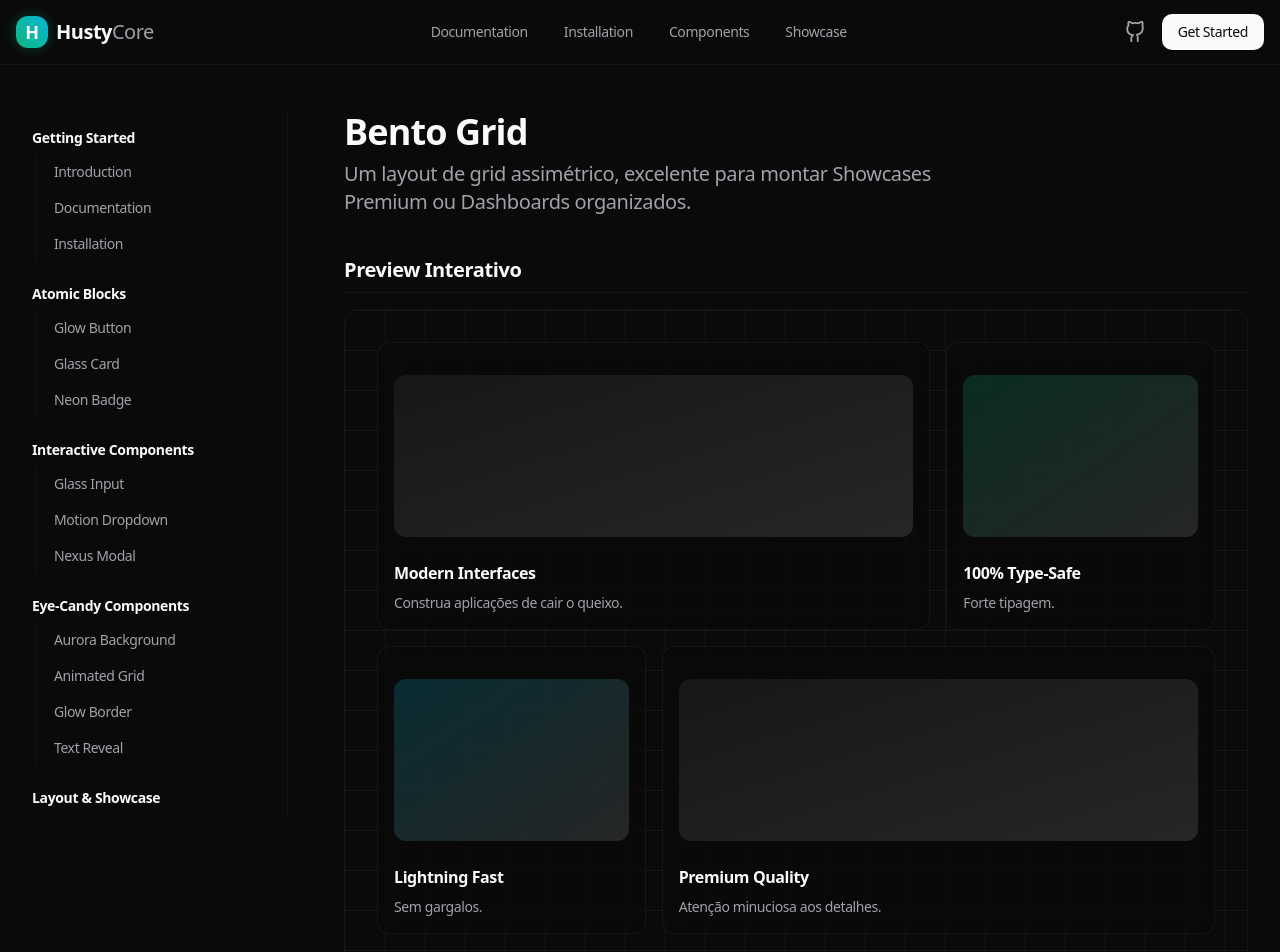
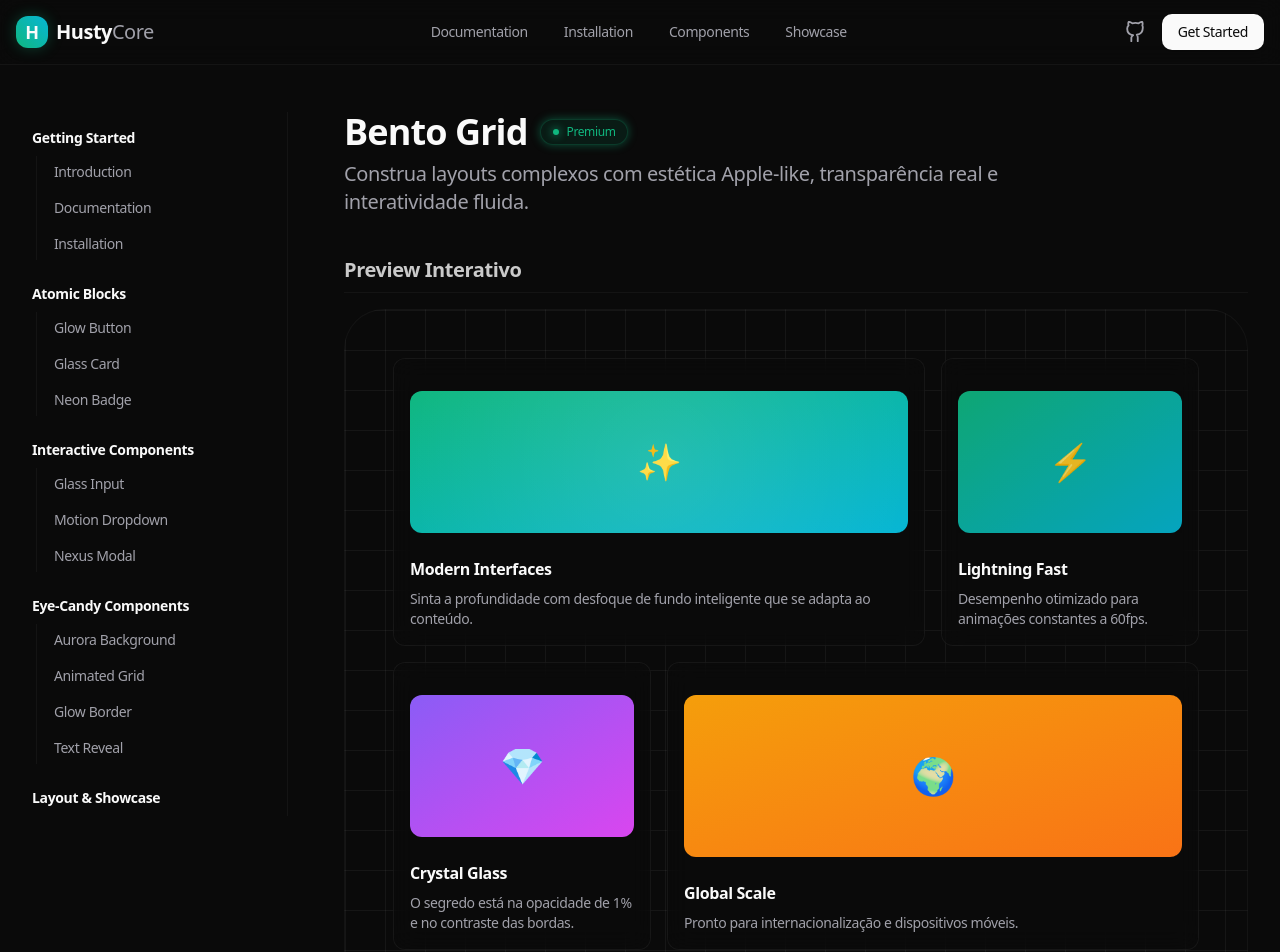
Before and after one commit to Husty-09/HustyCore, a Next.js app: page /components/bento-grid in a window 1280 px wide. Shown: the top 952 px of the page. Built offline with nearby package versions, Linux system fonts and the light colour scheme.

Commit message:
feat: overhaul BentoGrid component with premium glassmorphism styling and enhanced layout animations

```diff
--- a/src/app/components/bento-grid/page.tsx
+++ b/src/app/components/bento-grid/page.tsx
@@ -1,5 +1,9 @@
+"use client";
+
 import { BentoGrid, BentoItem } from "@/components/ui/bento-grid";
 import { CodeBlock } from "@/components/ui/code-block";
+import { NeonBadge } from "@/components/ui/neon-badge";
+import { motion } from "framer-motion";
 
 const previewCode = `import { BentoGrid, BentoItem } from "@/components/ui/bento-grid";
 
@@ -8,28 +12,17 @@ export function BentoGridDemo() {
     <BentoGrid className="max-w-4xl mx-auto">
       <BentoItem
         title="Modern Interfaces"
-        description="Construa aplicações de cair o queixo."
+        description="Construa aplicações de cair o queixo com desfoque nativo."
         className="md:col-span-2"
-        header={<div className="flex flex-1 w-full h-full min-h-[6rem] rounded-xl bg-gradient-to-br from-neutral-900 to-neutral-800" />}
+        header={<div className="flex flex-1 w-full h-full min-h-[6rem] rounded-xl bg-gradient-to-br from-primary to-secondary opacity-20" />}
       />
       <BentoItem
         title="100% Type-Safe"
-        description="Forte tipagem."
+        description="Forte tipagem para escala."
         className="md:col-span-1"
-        header={<div className="flex flex-1 w-full h-full min-h-[6rem] rounded-xl bg-gradient-to-br from-primary/20 to-neutral-800" />}
+        header={<div className="flex flex-1 w-full h-full min-h-[6rem] rounded-xl bg-gradient-to-br from-emerald-500 to-cyan-500 opacity-20" />}
       />
-      <BentoItem
-        title="Lightning Fast"
-        description="Sem gargalos."
-        className="md:col-span-1"
-        header={<div className="flex flex-1 w-full h-full min-h-[6rem] rounded-xl bg-gradient-to-br from-secondary/20 to-neutral-800" />}
-      />
-      <BentoItem
-        title="Premium Quality"
-        description="Atenção minuciosa aos detalhes."
-        className="md:col-span-2"
-        header={<div className="flex flex-1 w-full h-full min-h-[6rem] rounded-xl bg-gradient-to-br from-neutral-900 to-neutral-800" />}
-      />
+      {/* ... */}
     </BentoGrid>
   );
 }`;
@@ -54,7 +47,7 @@ export const BentoGrid = ({ className, children, ...props }: BentoGridProps) =>
   return (
     <div
       className={cn(
-        "grid md:auto-rows-[18rem] grid-cols-1 md:grid-cols-3 gap-4 max-w-7xl mx-auto",
+        "grid md:auto-rows-[minmax(18rem,auto)] grid-cols-1 md:grid-cols-3 gap-6 max-w-7xl mx-auto",
         className
       )}
       {...props}
@@ -75,17 +68,26 @@ export const BentoItem = ({
   return (
     <div
       className={cn(
-        "row-span-1 rounded-xl group/bento hover:shadow-xl transition duration-200 shadow-input dark:shadow-none p-4 dark:bg-background/40 dark:border-border/50 bg-white border border-transparent flex flex-col space-y-4 relative overflow-hidden backdrop-blur-md",
+        "row-span-1 rounded-3xl p-6 group/bento flex flex-col justify-between relative overflow-hidden transition-all duration-500 ease-out",
+        "bg-white/[0.01] dark:bg-white/[0.01] backdrop-blur-md",
+        "border border-white/10 dark:border-white/[0.03]",
+        "hover:shadow-[0_20px_40px_rgba(0,0,0,0.1)] dark:hover:shadow-[0_20px_40px_rgba(0,0,0,0.2)]",
         className
       )}
       {...props}
     >
-      <div className="absolute inset-0 bg-gradient-to-br from-primary/5 to-transparent pointer-events-none -z-10 opacity-50" />
-      {header}
-      <div className="group-hover/bento:translate-x-2 transition duration-200 mt-2">
-        {icon}
-        <div className="font-bold text-foreground mb-2 mt-2">{title}</div>
-        <div className="font-normal text-muted-foreground text-sm">{description}</div>
+      <div className="absolute inset-0 bg-gradient-to-br from-primary/[0.08] via-transparent to-transparent opacity-0 group-hover/bento:opacity-100 transition-opacity duration-500 pointer-events-none" />
+
+      <div className="flex-1 w-full h-full min-h-[8rem] mb-4 rounded-2xl overflow-hidden relative">
+        <div className="absolute inset-0 w-full h-full transition-transform duration-500 ease-out group-hover/bento:scale-110">
+          {header}
+        </div>
+      </div>
+
+      <div className="flex flex-col gap-2 transition-transform duration-500 ease-out group-hover/bento:-translate-y-1 relative z-10">
+        {icon && <div className="text-foreground/80">{icon}</div>}
+        <div className="font-bold text-lg text-foreground tracking-tight">{title}</div>
+        <div className="font-medium text-muted-foreground text-sm leading-relaxed">{description}</div>
       </div>
     </div>
   );
@@ -97,59 +99,75 @@ export default function BentoGridPage() {
 
       {/* Header */}
       <div className="flex flex-col gap-2">
-        <h1 className="text-4xl font-bold tracking-tight">Bento Grid</h1>
+        <div className="flex items-center gap-3">
+          <h1 className="text-4xl font-bold tracking-tight">Bento Grid</h1>
+          <NeonBadge variant="primary">Premium</NeonBadge>
+        </div>
         <p className="text-xl text-muted-foreground w-full max-w-2xl">
-          Um layout de grid assimétrico, excelente para montar Showcases Premium ou Dashboards organizados.
+          Construa layouts complexos com estética Apple-like, transparência real e interatividade fluida.
         </p>
       </div>
 
       {/* Preview Section */}
       <div className="flex flex-col gap-4">
-        <h3 className="text-xl font-semibold border-b border-border/40 pb-2">Preview Interativo</h3>
+        <h3 className="text-xl font-semibold border-b border-border/40 pb-2 text-foreground/80">Preview Interativo</h3>
 
-        <div className="w-full flex items-center justify-center p-8 border border-border/40 rounded-2xl bg-grid-pattern relative overflow-hidden">
-          <div className="absolute inset-0 bg-background/80 -z-10" />
+        <div className="w-full flex items-center justify-center p-6 md:p-12 border border-border/40 rounded-[2.5rem] bg-grid-pattern relative overflow-hidden bg-background">
+          <div className="absolute inset-0 bg-gradient-to-b from-background/0 via-background/80 to-background -z-10" />
 
-          <BentoGrid className="max-w-4xl w-full mx-auto">
+          <BentoGrid className="max-w-4xl w-full mx-auto relative z-10">
             <BentoItem
               title="Modern Interfaces"
-              description="Construa aplicações de cair o queixo."
+              description="Sinta a profundidade com desfoque de fundo inteligente que se adapta ao conteúdo."
               className="md:col-span-2"
-              header={<div className="flex flex-1 w-full h-full min-h-[6rem] rounded-xl bg-gradient-to-br from-neutral-900 to-neutral-800" />}
-            />
-            <BentoItem
-              title="100% Type-Safe"
-              description="Forte tipagem."
-              className="md:col-span-1"
-              header={<div className="flex flex-1 w-full h-full min-h-[6rem] rounded-xl bg-gradient-to-br from-primary/20 to-neutral-800" />}
+              header={
+                <div className="flex flex-1 w-full h-full min-h-[6rem] rounded-xl bg-gradient-to-br from-primary to-secondary relative flex-col items-center justify-center overflow-hidden">
+                    <div className="absolute inset-0 bg-[radial-gradient(circle_at_50%_50%,rgba(255,255,255,0.1),transparent)]" />
+                    <div className="text-4xl">✨</div>
+                </div>
+              }
             />
             <BentoItem
               title="Lightning Fast"
-              description="Sem gargalos."
+              description="Desempenho otimizado para animações constantes a 60fps."
               className="md:col-span-1"
-              header={<div className="flex flex-1 w-full h-full min-h-[6rem] rounded-xl bg-gradient-to-br from-secondary/20 to-neutral-800" />}
+              header={
+                <div className="flex flex-1 w-full h-full min-h-[6rem] rounded-xl bg-gradient-to-br from-emerald-500 to-cyan-500 flex-col items-center justify-center relative">
+                    <div className="absolute inset-0 bg-black/10" />
+                    <div className="text-4xl">⚡</div>
+                </div>
+              }
             />
             <BentoItem
-              title="Premium Quality"
-              description="Atenção minuciosa aos detalhes."
+              title="Crystal Glass"
+              description="O segredo está na opacidade de 1% e no contraste das bordas."
+              className="md:col-span-1"
+              header={
+                <div className="flex flex-1 w-full h-full min-h-[6rem] rounded-xl bg-gradient-to-br from-violet-500 to-fuchsia-500 flex-col items-center justify-center">
+                    <div className="text-4xl">💎</div>
+                </div>
+              }
+            />
+            <BentoItem
+              title="Global Scale"
+              description="Pronto para internacionalização e dispositivos móveis."
               className="md:col-span-2"
-              header={<div className="flex flex-1 w-full h-full min-h-[6rem] rounded-xl bg-gradient-to-br from-neutral-900 to-neutral-800" />}
+              header={
+                <div className="flex flex-1 w-full h-full min-h-[6rem] rounded-xl bg-gradient-to-br from-amber-500 to-orange-500 flex-col items-center justify-center">
+                    <div className="text-4xl">🌍</div>
+                </div>
+              }
             />
           </BentoGrid>
         </div>
       </div>
 
-      {/* Usage Code */}
-      <div className="flex flex-col gap-4 mt-8">
-        <h3 className="text-xl font-semibold border-b border-border/40 pb-2">Exemplo de Uso</h3>
-        <CodeBlock code={previewCode} language="tsx" />
-      </div>
-
-      {/* Component Code */}
-      <div className="flex flex-col gap-4 mt-8">
-        <h3 className="text-xl font-semibold border-b border-border/40 pb-2">Código Fonte</h3>
-        <p className="text-sm text-muted-foreground mb-2">Crie o arquivo <code className="bg-primary/10 text-primary px-1 rounded">components/ui/bento-grid.tsx</code> e cole as duas exportações.</p>
-        <CodeBlock code={sourceCode} language="tsx" />
+      {/* Code Section */}
+      <div className="grid grid-cols-1 gap-8 mt-8">
+        <div className="flex flex-col gap-4">
+           <h3 className="text-xl font-semibold border-b border-border/40 pb-2">Código Fonte</h3>
+           <CodeBlock code={sourceCode} language="tsx" />
+        </div>
       </div>
 
     </div>
```
